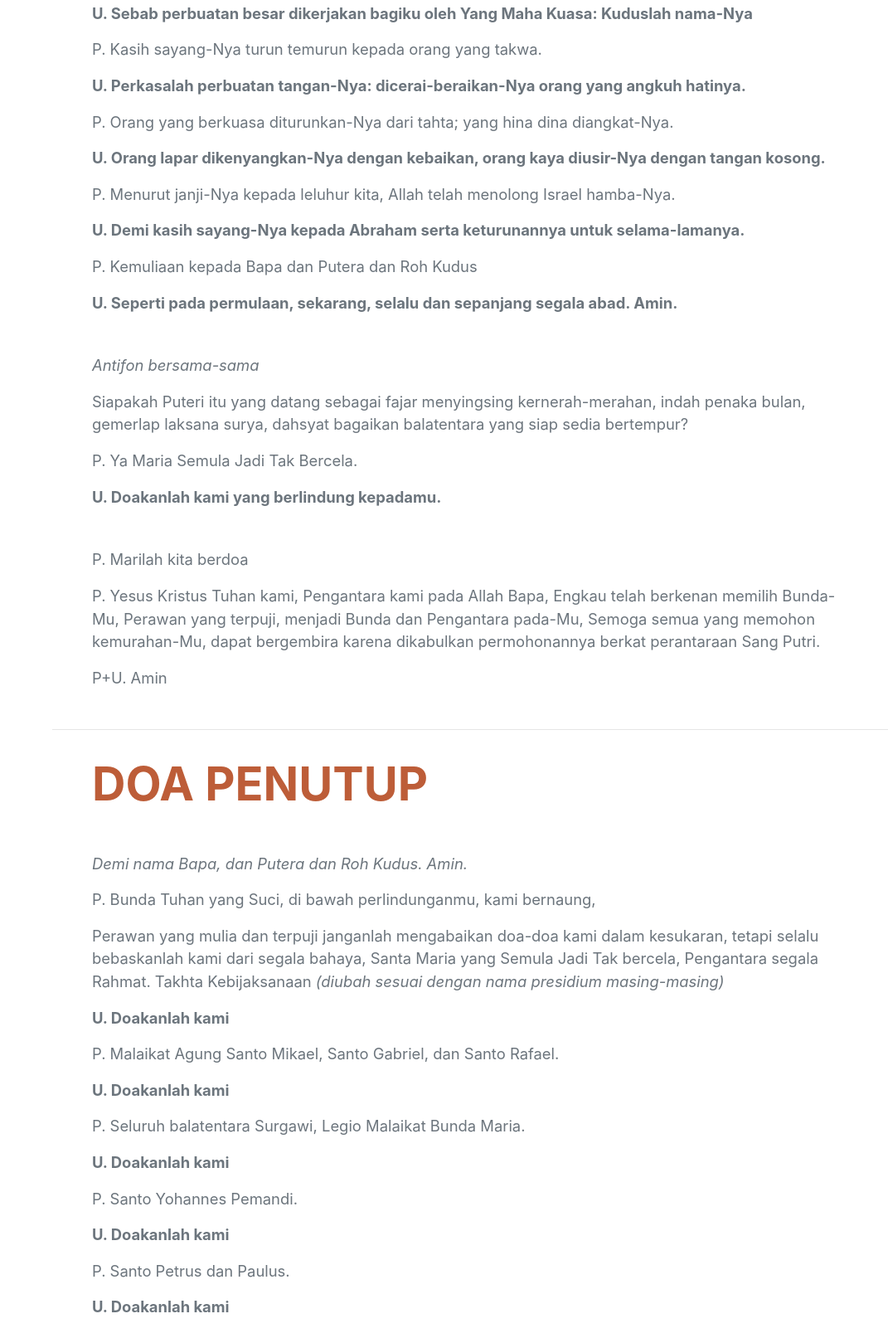
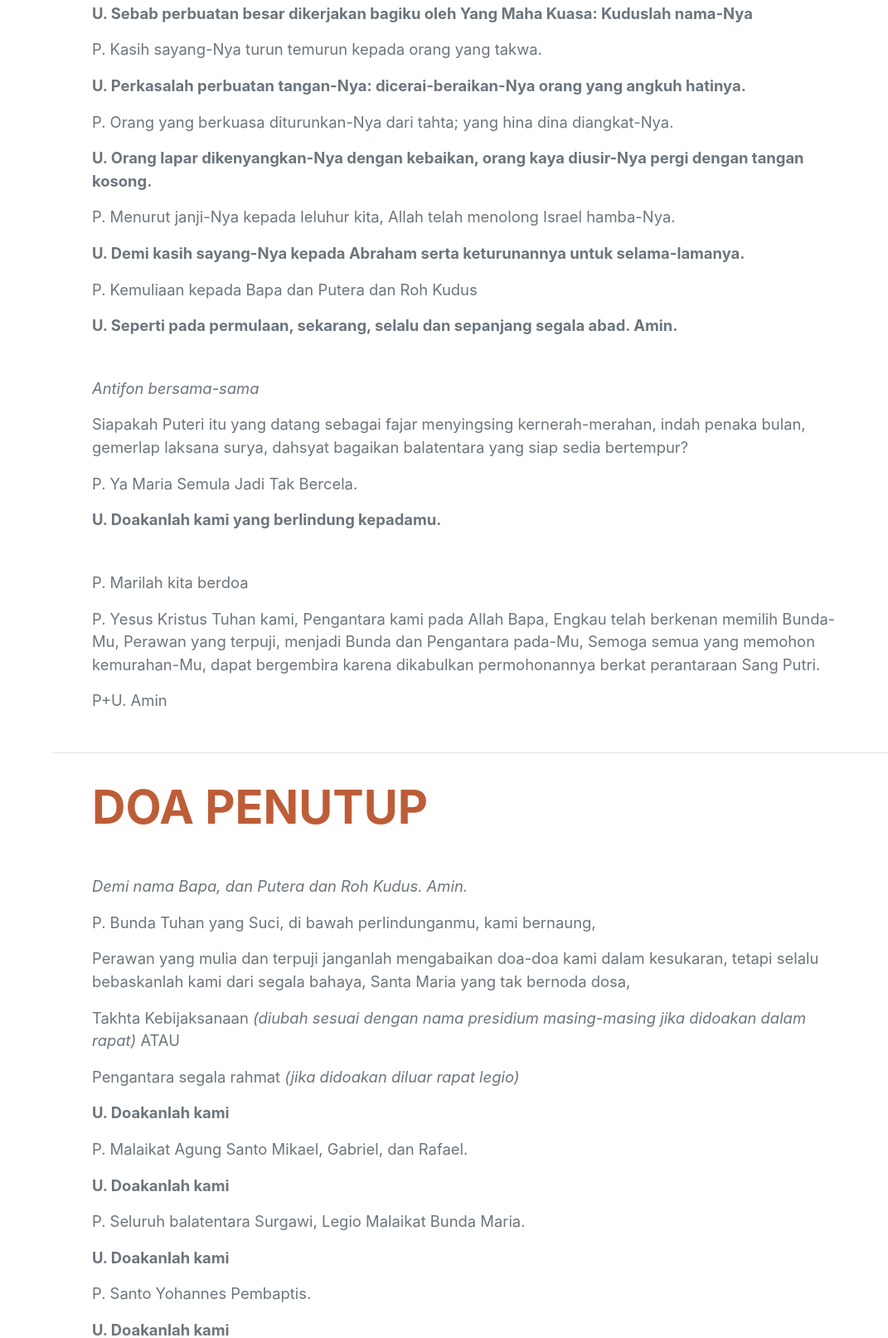
Before and after one commit to LMTK-SG/tessera, a plain HTML site: page index.html in a window 1280 px wide. Shown: the part 2904-4517 px from the top of the page at 83% size, without its empty margins (209-1280 px from the left). Drawn offline with nearby package versions, Linux system fonts and the light colour scheme; a web font is replaced by a local one.

Commit message:
update tessera edisi 2021

```diff
--- a/index.html
+++ b/index.html
@@ -232,13 +232,13 @@
                         U.  Kasihanilah kami
                     </p>
                     <p class="lead mb-3">
-                        P.  Hati Maria yang tak bercela.
+                        P.  Hati Maria yang tak bernoda dosa.
                     </p>
                     <p class="lead mb-3 font-weight-bold">
                         U.  Doakanlah kami
                     </p>
                     <p class="lead mb-3">
-                        P.  Santo Yosef
+                        P.  Santo Yusuf
                     </p>
                     <p class="lead mb-3 font-weight-bold">
                         U.  Doakanlah kami
@@ -300,7 +300,7 @@
                         P.  Orang yang berkuasa diturunkan-Nya dari tahta; yang hina dina diangkat-Nya.
                     </p>
                     <p class="lead mb-3 font-weight-bold">
-                        U.  Orang lapar dikenyangkan-Nya dengan kebaikan, orang kaya diusir-Nya dengan tangan kosong.
+                        U.  Orang lapar dikenyangkan-Nya dengan kebaikan, orang kaya diusir-Nya pergi dengan tangan kosong.
                     </p>
                     <p class="lead mb-3">
                         P.  Menurut janji-Nya kepada leluhur kita, Allah telah menolong Israel hamba-Nya.
@@ -356,13 +356,19 @@
                     </p>
                     <p class="lead mb-3">
                         Perawan yang mulia dan terpuji janganlah mengabaikan doa-doa kami dalam kesukaran, tetapi selalu bebaskanlah kami dari segala bahaya,
-                        Santa Maria yang Semula Jadi Tak bercela, Pengantara segala Rahmat. Takhta Kebijaksanaan <i>(diubah sesuai dengan nama presidium masing-masing)</i>
+                        Santa Maria yang tak bernoda dosa,
+                    </p>
+                    <p class="lead mb-3">
+                        Takhta Kebijaksanaan <i>(diubah sesuai dengan nama presidium masing-masing jika didoakan dalam rapat)</i> ATAU
+                    </p>
+                    <p class="lead mb-3">
+                        Pengantara segala rahmat <i>(jika didoakan diluar rapat legio)</i>
                     </p>
                     <p class="lead mb-3 font-weight-bold">
                         U.   Doakanlah kami
                     </p>
                     <p class="lead mb-3">
-                        P.   Malaikat Agung Santo Mikael, Santo Gabriel, dan Santo Rafael.
+                        P.   Malaikat Agung Santo Mikael, Gabriel, dan Rafael.
                     </p>
                     <p class="lead mb-3 font-weight-bold">
                         U.   Doakanlah kami
@@ -374,7 +380,7 @@
                         U.   Doakanlah kami
                     </p>
                     <p class="lead mb-3">
-                        P.   Santo Yohannes Pemandi.
+                        P.   Santo Yohannes Pembaptis.
                     </p>
                     <p class="lead mb-3 font-weight-bold">
                         U.   Doakanlah kami
@@ -390,7 +396,7 @@
                         P.   Marilah kita berdoa
                     </p>
                     <p class="lead mb-3" style="line-height: 1.85em;">
-                        Ya Tuhan berikanlah kepada kami – yang mengabdi di bawah panji Santa Maria, –  iman sepenuhnya terhadap-Mu – dan kepercayaan kepada Sang Puteri – hingga kami dapat mengalahkan dunia. Berilah kami kepercayaan teguh – terdorong karena kecintaan, sehingga kami dapat melaksanakan semua pekerjaan – karena cinta sejati kepada-Mu – dan di dalam sesama kami – selalu melihat Tuhan dan mengabdi Tuhan; – berilah kami kepercayaan yang kokoh bagaikan batu karang – tempat kami berdiri dengan tenang dan hati teguh, – menghadapi kesusahan, kesukaran dan kekecewaan hidup – kepercayaan yang berani hingga kami tidak ragu-ragu, – sanggup melaksanakan pekerjaan luhur, – untuk Tuhan dan untuk keselamatan jiwa-jiwa;<br/>Kepercayaan yang menjadi Tugu Api bagi Legio kami, – yang memimpin kami yang bersatu – untuk menyalakan api cinta kasih Tuhan di mana-mana – untuk menyinari mereka yang ada dalam kegelapan dan bayangan maut – untuk mengobarkan mereka yang telah padam semangatnya – untuk membawa kembali hidup kepada mereka yang telah mati karena  dosa – kepercayaan yang menuntun langkah kami melalui Jalan Damai, – sehingga Legio kami setelah perjuangan hidup ini, – tanpa kehilangan seorangpun – berkumpul kembali dalam kerajaan dan keluhuran-Mu, Amin.
+                        Ya Tuhan berikanlah kepada kami – yang mengabdi di bawah panji Santa Maria, –  iman sepenuhnya terhadap-Mu – dan kepercayaan kepada Sang Puteri – hingga kami dapat mengalahkan dunia. Berilah kami kepercayaan teguh – terdorong karena kecintaan, sehingga kami dapat melaksanakan semua pekerjaan – karena cinta sejati kepada-Mu – dan di dalam sesama kami – selalu melihat Tuhan dan mengabdi Tuhan; – berilah kami kepercayaan yang kokoh bagaikan batu karang – tempat kami berdiri dengan tenang dan hati teguh, – menghadapi kesusahan, kesukaran dan kekecewaan hidup – kepercayaan yang berani dan mengilhami kami hingga kami tidak ragu-ragu, – sanggup melaksanakan pekerjaan luhur, – untuk Tuhan dan untuk keselamatan jiwa-jiwa;<br/>Kepercayaan yang menjadi Tugu Api bagi Legio kami, – yang memimpin kami yang bersatu – untuk menyalakan api cinta kasih Tuhan di mana-mana – untuk menyinari mereka yang ada dalam kegelapan dan bayangan maut – untuk mengobarkan mereka yang telah padam semangatnya – untuk membawa kembali hidup kepada mereka yang telah mati karena  dosa – kepercayaan yang menuntun langkah kami melalui Jalan Damai, – sehingga Legio kami setelah perjuangan hidup ini, – tanpa kehilangan seorangpun – berkumpul kembali dalam kerajaan dan keluhuran-Mu, Amin.
                     </p>
                     <p class="lead mb-3">
                         P.  Moga-moga jiwa para anggota Legio kami – dan jiwa-jiwa orang beriman beristirahat dalam ketenteraman karena kerahiman Tuhan.
```
